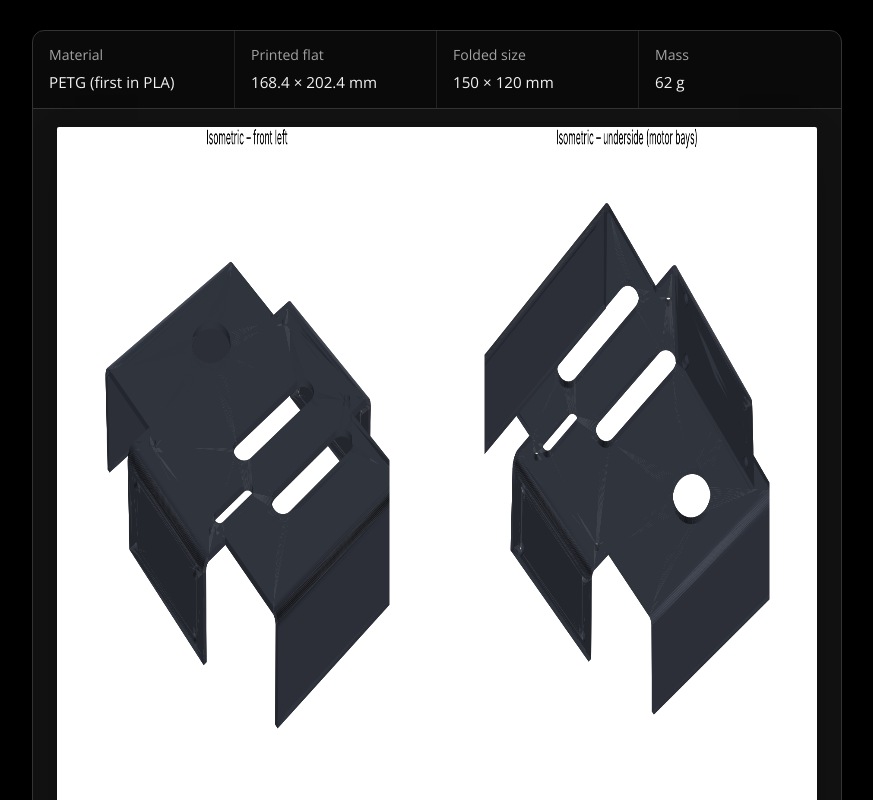
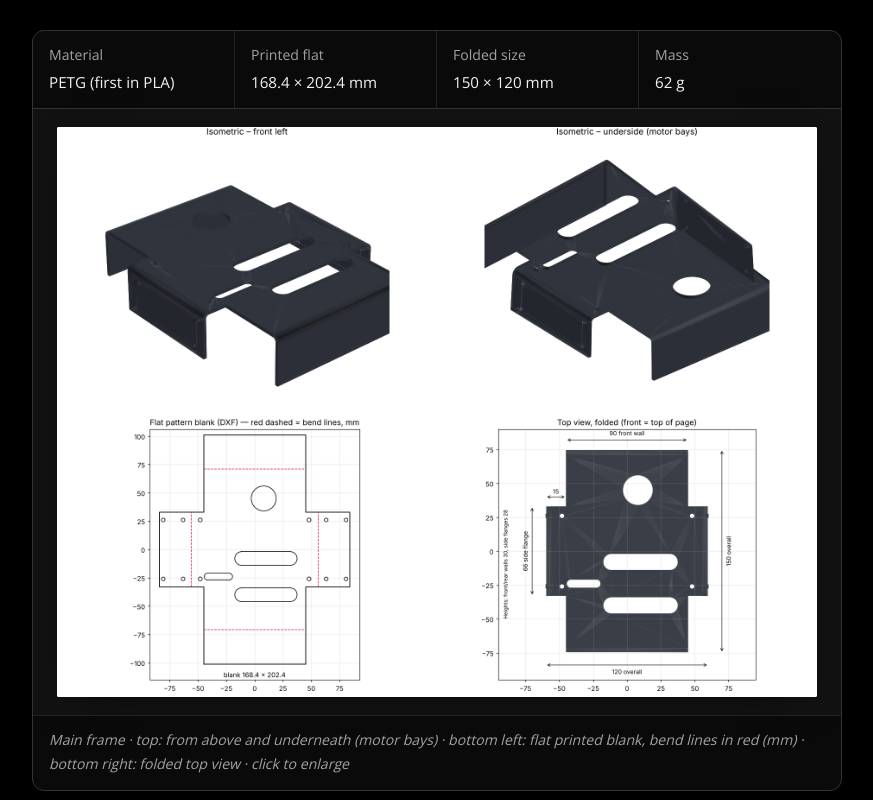
Before and after one commit to KrrishS1/Portfolio-Website, a plain HTML site: page projects/rover.html in a window 1280 px wide. Shown: the part 2740-3540 px from the top of the page, without its empty margins (203-1076 px from the left). Drawn offline with nearby package versions, Linux system fonts and the light colour scheme.

Commit message:
Fix squashed images: keep natural aspect ratio; rover CAD sheet fills the column
Co-Authored-By: Claude Opus 5.5 <noreply@anthropic.com>
Claude-Session: https://claude.ai/code/session_01CHQGXvibZ9t9C3YXUvtrnr

```diff
--- a/css/site.css
+++ b/css/site.css
@@ -25,6 +25,7 @@
 html{ scroll-padding-top:24px; }
 body{ margin:0; background:var(--bg); color:var(--fg); font-family:var(--body); font-size:17px; line-height:1.7; -webkit-font-smoothing:antialiased; overflow-x:clip; }
 img,svg,video{ max-width:100%; }
+img{ height:auto; }
 a{ color:inherit; text-decoration:underline; text-decoration-thickness:1px; text-underline-offset:3px; }
 h1,h2,h3,h4{ font-family:var(--display); font-weight:600; letter-spacing:-.01em; margin:0; color:var(--fg); }
 p{ margin:0; }
@@ -148,3 +149,6 @@ td.n,th.n{ font-family:var(--mono); white-space:nowrap; text-align:right; }
 .end-space{ height:72px; }
 .reveal{ opacity:1 !important; transform:none !important; }
 .tl-logo img{ padding:3px; }
+/* rover CAD sheet: full width, natural aspect */
+.sheet button.zoom{ padding:12px; }
+.sheet button.zoom img{ width:100%; max-width:none; height:auto; aspect-ratio:4/3; object-fit:contain; }
```
